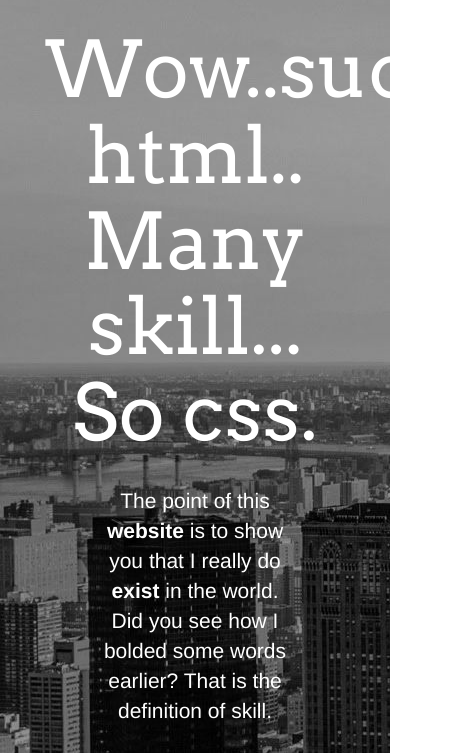
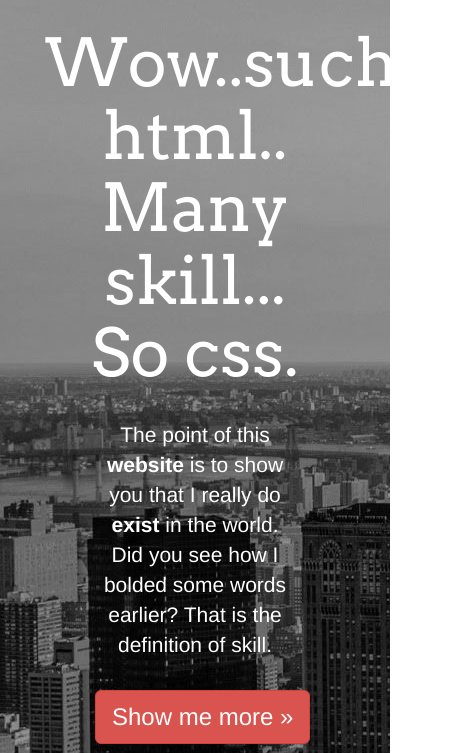
Before and after one commit to rohank25/rohank25.github.io, a plain HTML site: page index.html in a window 390 px wide. Shown: the part 53-806 px from the top of the page, 463 px wide, since content can reach past the window. Drawn offline with nearby package versions, Linux system fonts and the light colour scheme; files whose address does not match are found by name.

Commit message:
responsive styling?

```diff
--- a/css/custom.css
+++ b/css/custom.css
@@ -87,4 +87,16 @@ footer {
 
 /* Responsive Styling */
 
-@media (max-width: 1027px) { ... }
+@media (max-width: 749px) {
+
+	.jumbotron h1 {
+		font-size: 72px;
+	}
+}
+
+@media (max-width: 651px) {
+
+	.jumbotron h1 {
+		font-size: 66px;
+	}
+}
```
